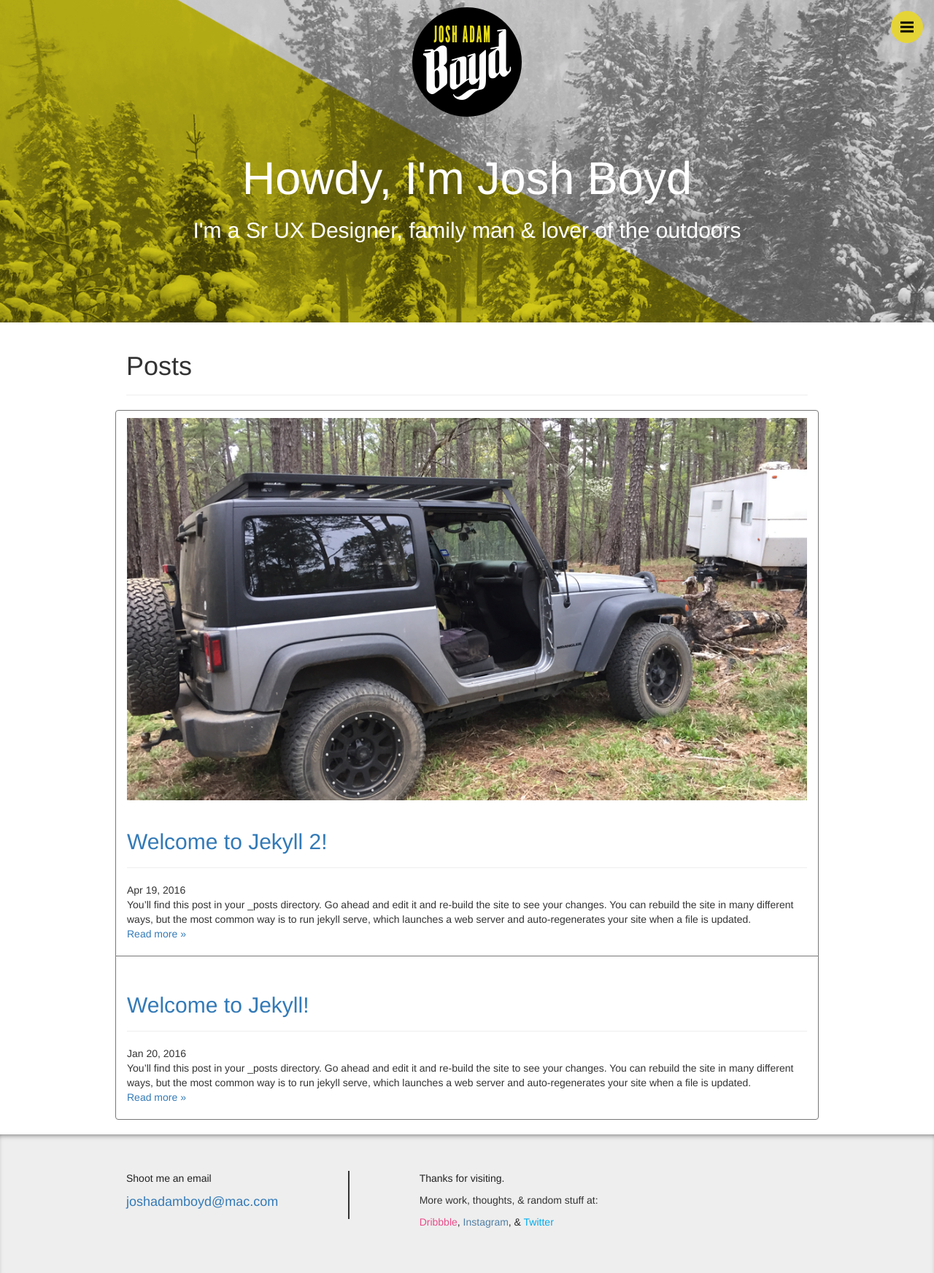
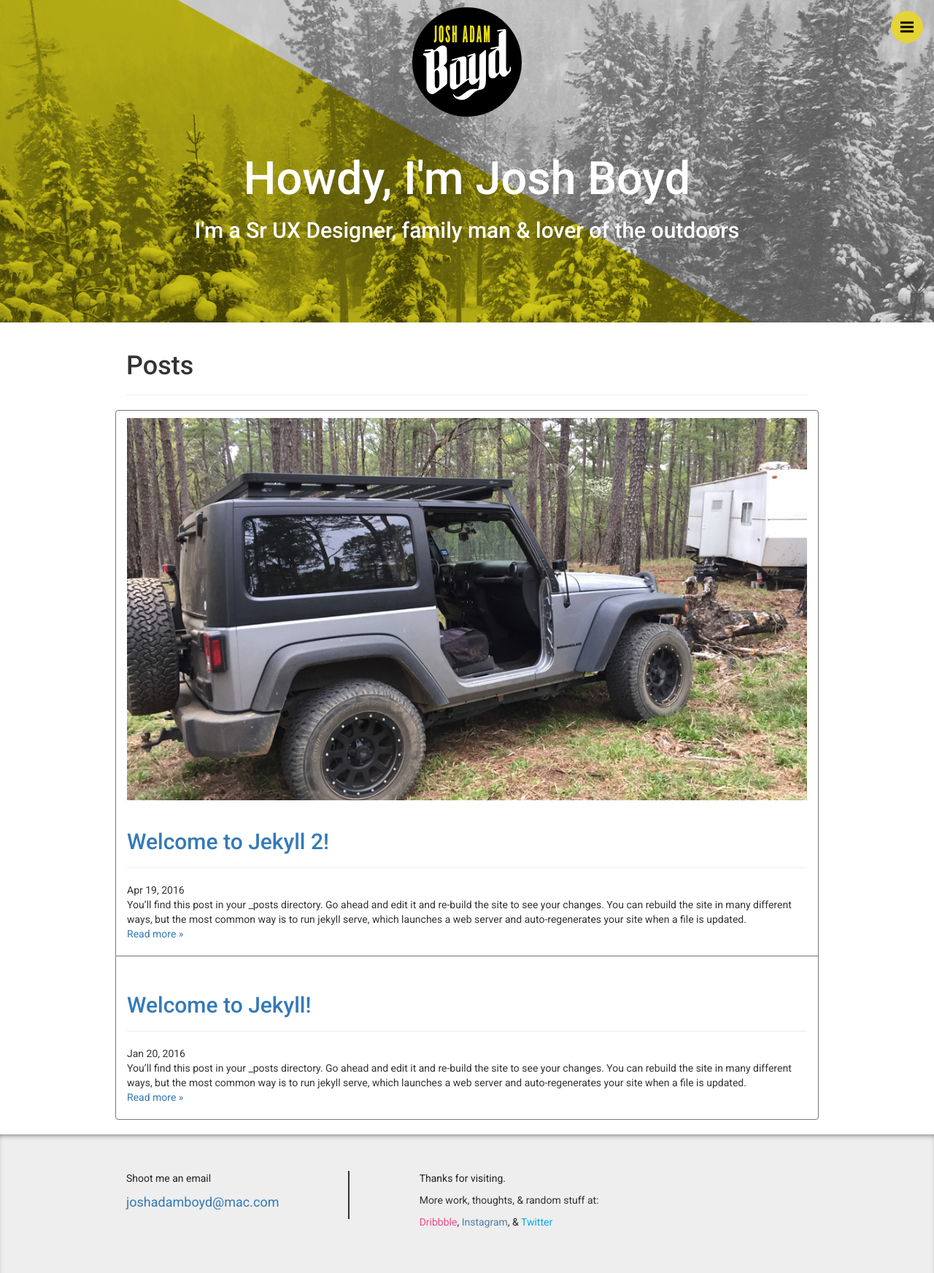
Before and after one commit to joshadamboyd/joshadamboyd.github.io, a Jekyll site: the page built from index.html, in a window 1280 px wide. Shown: the whole page at 73% size. Built offline with Jekyll 4.4.1, drawn with Linux system fonts in a browser that asks for light colours; the list of posts is cut into pages by our own code; comment, search, counter and statistics services are not loaded.

Commit message:
Use Roboto font

```diff
--- a/_sass/_variables.scss
+++ b/_sass/_variables.scss
@@ -61,8 +61,8 @@ $link-hover-decoration: underline !default;
 //
 //## Font, line-height, and color for body text, headings, and more.
 
-$font-family-sans-serif:  "Helvetica Neue", Helvetica, Arial, sans-serif !default;
-$font-family-serif:       Georgia, "Times New Roman", Times, serif !default;
+$font-family-sans-serif:  "Roboto", "Helvetica Neue", Helvetica, Arial, sans-serif !default;
+$font-family-serif:       "Roboto", Georgia, "Times New Roman", Times, serif !default;
 //** Default monospace fonts for `<code>`, `<kbd>`, and `<pre>`.
 $font-family-monospace:   Menlo, Monaco, Consolas, "Courier New", monospace !default;
 $font-family-base:        $font-family-sans-serif !default;
```
